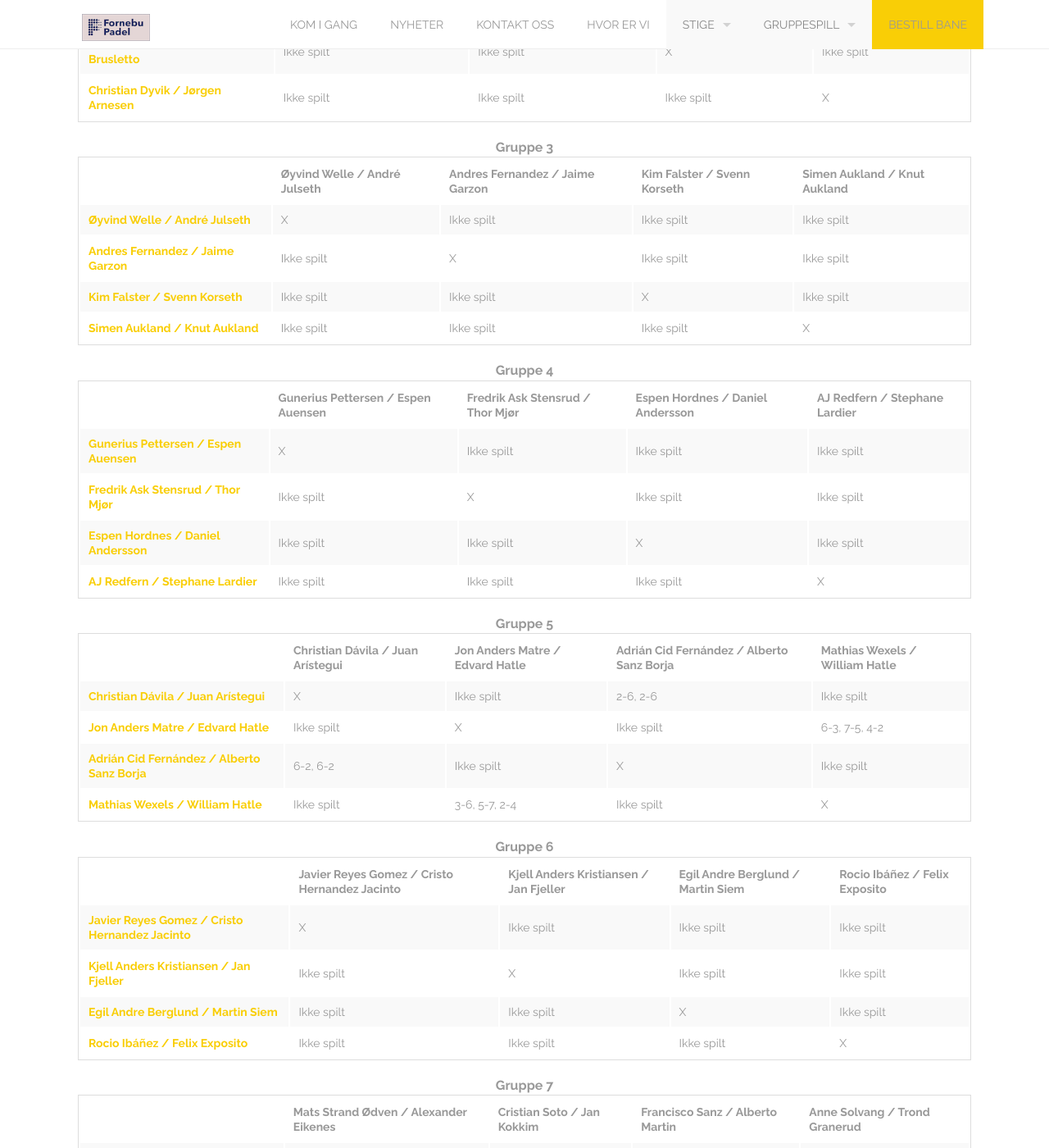
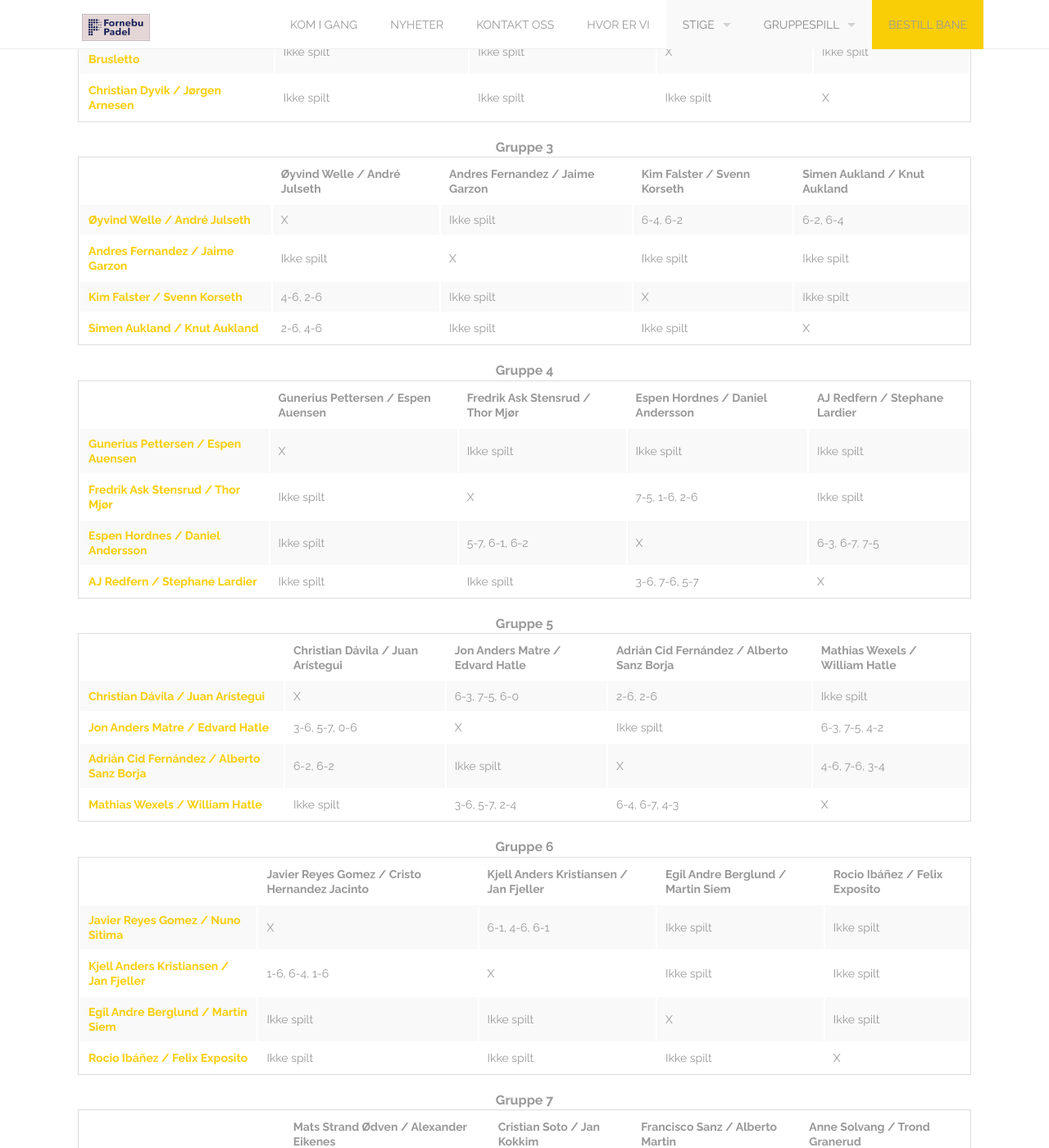
Before and after one commit to fornebu-padel/fornebu-padel.github.io, a Jekyll site: the page built from gruppespill/resultater.html, in a window 1280 px wide and 1400 px high, scrolled down 787 px. Shown: the whole window at 82% size. Built offline with Jekyll 4.4.1, drawn with Linux system fonts in a browser that asks for light colours; some of the changed text lies outside the part shown.

Commit message:
Updated group results

```diff
--- a/gruppespill/resultater.html
+++ b/gruppespill/resultater.html
@@ -97,8 +97,8 @@ layout: default
           <th scope="row"><a href='mailto:wellewelle@gmail.com,andrejulseth@icloud.com?subject=Fornebu Padel gruppespill&body=Hei, vi ønsker å spille mot dere.....'>Øyvind Welle / André Julseth</a></th>
           <td>X</td>
           <td>Ikke spilt</td>
-          <td>Ikke spilt</td>
-          <td>Ikke spilt</td>
+          <td>6-4, 6-2</td>
+          <td>6-2, 6-4</td>
         </tr>
         <tr>
           <th scope="row"><a href='mailto:andres.fpn@gmail.com,jaime.garzon@msspain.com?subject=Fornebu Padel gruppespill&body=Hei, vi ønsker å spille mot dere.....'>Andres Fernandez / Jaime Garzon</a></th>
@@ -109,14 +109,14 @@ layout: default
         </tr>
         <tr>
           <th scope="row"><a href='mailto:Kimfalster@me.com,svenn@endotech.no?subject=Fornebu Padel gruppespill&body=Hei, vi ønsker å spille mot dere.....'>Kim Falster / Svenn Korseth</a></th>
-          <td>Ikke spilt</td>
+          <td>4-6, 2-6</td>
           <td>Ikke spilt</td>
           <td>X</td>
           <td>Ikke spilt</td>
         </tr>
         <tr>
           <th scope="row"><a href='mailto:simen.aukland@gmail.com,knut.aukland@hotmail.com?subject=Fornebu Padel gruppespill&body=Hei, vi ønsker å spille mot dere.....'>Simen Aukland / Knut Aukland</a></th>
-          <td>Ikke spilt</td>
+          <td>2-6, 4-6</td>
           <td>Ikke spilt</td>
           <td>Ikke spilt</td>
           <td>X</td>
@@ -142,21 +142,21 @@ layout: default
           <th scope="row"><a href='mailto:Pintoholding@gmail.com,tm@npr.no?subject=Fornebu Padel gruppespill&body=Hei, vi ønsker å spille mot dere.....'>Fredrik Ask Stensrud / Thor Mjør</a></th>
           <td>Ikke spilt</td>
           <td>X</td>
-          <td>Ikke spilt</td>
+          <td>7-5, 1-6, 2-6</td>
           <td>Ikke spilt</td>
         </tr>
         <tr>
           <th scope="row"><a href='mailto:E.hordnes@privatmegleren.no,da@bellatoscana.no?subject=Fornebu Padel gruppespill&body=Hei, vi ønsker å spille mot dere.....'>Espen Hordnes / Daniel Andersson</a></th>
           <td>Ikke spilt</td>
-          <td>Ikke spilt</td>
+          <td>5-7, 6-1, 6-2</td>
           <td>X</td>
-          <td>Ikke spilt</td>
+          <td>6-3, 6-7, 7-5</td>
         </tr>
         <tr>
           <th scope="row"><a href='mailto:andrew.j.redfern@gmail.com,steffan0870@yahoo.com?subject=Fornebu Padel gruppespill&body=Hei, vi ønsker å spille mot dere.....'>AJ Redfern / Stephane Lardier</a></th>
           <td>Ikke spilt</td>
           <td>Ikke spilt</td>
-          <td>Ikke spilt</td>
+          <td>3-6, 7-6, 5-7</td>
           <td>X</td>
         </tr>
       </table>
@@ -172,13 +172,13 @@ layout: default
         <tr>
           <th scope="row"><a href='mailto:davila.7.90@gmail.com,jujo_arist@hotmail.com?subject=Fornebu Padel gruppespill&body=Hei, vi ønsker å spille mot dere.....'>Christian Dávila / Juan Arístegui</th>
           <td>X</td>
-          <td>Ikke spilt</td>
+          <td>6-3, 7-5, 6-0</td>
           <td>2-6, 2-6</td>
           <td>Ikke spilt</td>
         </tr>
         <tr>
           <th scope="row"><a href='mailto:Jon.anders.matre@gmail.com,E.hatle@platoumarkets.com?subject=Fornebu Padel gruppespill&body=Hei, vi ønsker å spille mot dere.....'>Jon Anders Matre / Edvard Hatle</th>
-          <td>Ikke spilt</td>
+          <td>3-6, 5-7, 0-6</td>
           <td>X</td>
           <td>Ikke spilt</td>
           <td>6-3, 7-5, 4-2</td>
@@ -188,13 +188,13 @@ layout: default
           <td>6-2, 6-2</td>
           <td>Ikke spilt</td>
           <td>X</td>
-          <td>Ikke spilt</td>
+          <td>4-6, 7-6, 3-4</td>
         </tr>
         <tr>
           <th scope="row"><a href='mailto:mathias.wexels@gmail.com,williamhatle@yahoo.no?subject=Fornebu Padel gruppespill&body=Hei, vi ønsker å spille mot dere.....'>Mathias Wexels / William Hatle</th>
           <td>Ikke spilt</td>
           <td>3-6, 5-7, 2-4</td>
-          <td>Ikke spilt</td>
+          <td>6-4, 6-7, 4-3</td>
           <td>X</td>
         </tr>
       </table>
@@ -209,16 +209,16 @@ layout: default
         </tr>
 
         <tr>
-          <th scope="row"><a href='mailto:durchi@gmail.com,cristohdezjacinto@hotmail.es?subject=Fornebu Padel gruppespill&body=Hei, vi ønsker å spille mot dere.....'>Javier Reyes Gomez / Cristo Hernandez Jacinto</a></th>
+          <th scope="row"><a href='mailto:durchi@gmail.com?subject=Fornebu Padel gruppespill&body=Hei, vi ønsker å spille mot dere.....'>Javier Reyes Gomez / Nuno Sitima</a></th>
           <td>X</td>
-          <td>Ikke spilt</td>
+          <td>6-1, 4-6, 6-1</td>
           <td>Ikke spilt</td>
           <td>Ikke spilt</td>
         </tr>
 
         <tr>
           <th scope="row"><a href='mailto:kjelanders@gmail.com,jfjeller@online.no?subject=Fornebu Padel gruppespill&body=Hei, vi ønsker å spille mot dere.....'>Kjell Anders Kristiansen / Jan Fjeller</a></th>
-          <td>Ikke spilt</td>
+          <td>1-6, 6-4, 1-6</td>
           <td>X</td>
           <td>Ikke spilt</td>
           <td>Ikke spilt</td>
@@ -252,7 +252,7 @@ layout: default
           <td>X</td>
           <td>Ikke spilt</td>
           <td>Ikke spilt</td>
-          <td>Ikke spilt</td>
+          <td>6-3, 6-3</td>
         </tr>
         <tr>
           <th scope="row"><a href='mailto:c-soto@online.no,Jan.kokkim@nordea.com?subject=Fornebu Padel gruppespill&body=Hei, vi ønsker å spille mot dere.....'>Cristian Soto / Jan Kokkim</a></th>
@@ -270,7 +270,7 @@ layout: default
         </tr>
         <tr>
           <th scope="row"><a href='mailto:annesolvang67@gmail.com?subject=Fornebu Padel gruppespill&body=Hei, vi ønsker å spille mot dere.....'>Anne Solvang / Trond Granerud</a></th>
-          <td>Ikke spilt</td>
+          <td>3-6, 3-6</td>
           <td>Ikke spilt</td>
           <td>Ikke spilt</td>
           <td>X</td>
```
